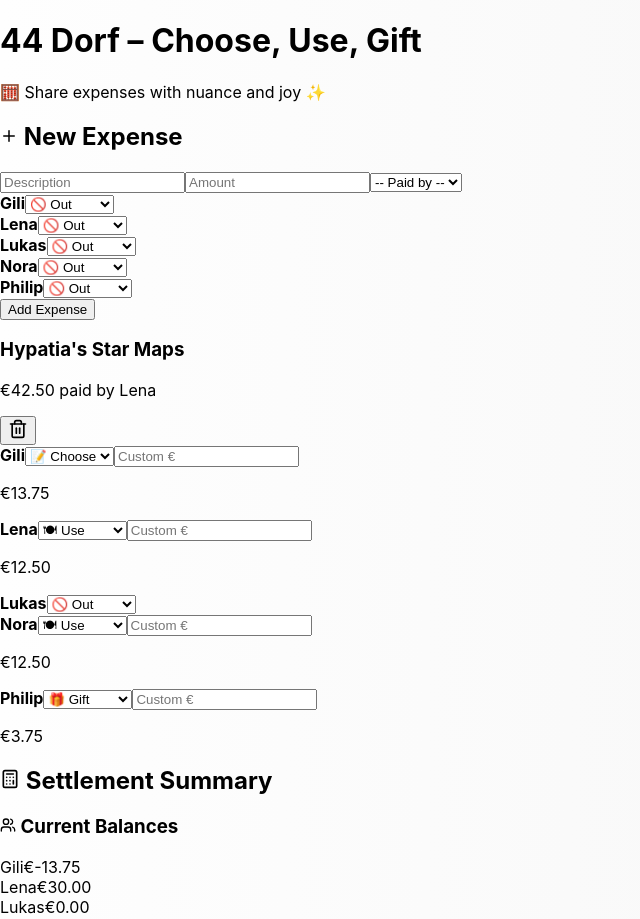
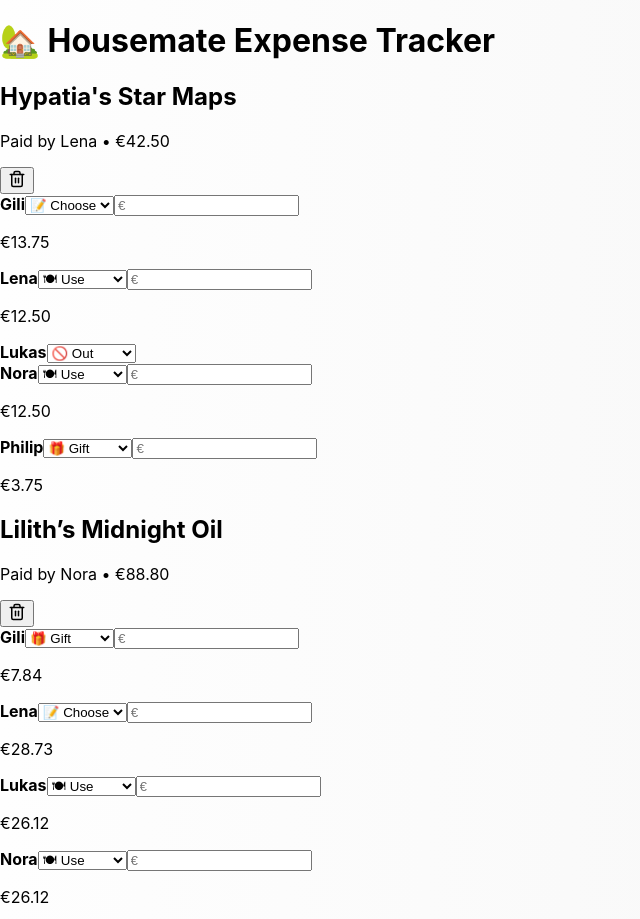
Before and after one commit to Gilganit/44-CUG, a React (Create React App) app: page / in a window 1280 px wide. Shown: the top 919 px of the page, without its empty margins (0-640 px from the left). Built offline with nearby package versions, Linux system fonts and the light colour scheme.

Commit message:
layout-fix-horizontal-display-working-version-2

```diff
--- a/src/App.js
+++ b/src/App.js
@@ -1,3 +1,4 @@
+
 import React, { useState } from 'react';
 import { Plus, Trash2, Calculator, Users, DollarSign } from 'lucide-react';
 
@@ -15,6 +16,20 @@ const ExpenseSharingApp = () => {
         Lukas: 'out',
         Nora: 'use',
         Philip: 'gift',
+      },
+      customAmounts: {}
+    },
+    {
+      id: 2,
+      description: "Lilith’s Midnight Oil",
+      amount: 88.8,
+      paidBy: 'Nora',
+      participations: {
+        Gili: 'gift',
+        Lena: 'choose',
+        Lukas: 'use',
+        Nora: 'use',
+        Philip: 'out',
       },
       customAmounts: {}
     }
@@ -70,46 +85,58 @@ const ExpenseSharingApp = () => {
 
   const calculateSplit = expense => {
     const participants = housemates.filter(person => expense.participations[person] !== 'out');
-    const choosers = participants.filter(p => expense.participations[p] === 'choose');
-    const users = participants.filter(p => expense.participations[p] === 'use');
-    const gifters = participants.filter(p => expense.participations[p] === 'gift');
+    const choosers = participants.filter(person => expense.participations[person] === 'choose');
+    const users = participants.filter(person => expense.participations[person] === 'use');
+    const gifters = participants.filter(person => expense.participations[person] === 'gift');
 
     let amounts = {};
     let remainingAmount = expense.amount;
 
     participants.forEach(person => {
-      if (expense.customAmounts?.[person]) {
+      if (expense.customAmounts && expense.customAmounts[person]) {
         amounts[person] = expense.customAmounts[person];
         remainingAmount -= expense.customAmounts[person];
       }
     });
 
-    const nonCustom = participants.filter(p => !expense.customAmounts?.[p]);
-    const totalShares =
-      choosers.filter(p => !expense.customAmounts?.[p]).length * 1.1 +
-      users.filter(p => !expense.customAmounts?.[p]).length * 1.0 +
-      gifters.filter(p => !expense.customAmounts?.[p]).length * 0.3;
+    const nonCustomParticipants = participants.filter(
+      person => !expense.customAmounts || !expense.customAmounts[person]
+    );
 
-    const baseShare = totalShares > 0 ? remainingAmount / totalShares : 0;
+    if (nonCustomParticipants.length > 0) {
+      const chooserCount = choosers.filter(p => !expense.customAmounts[p]).length;
+      const userCount = users.filter(p => !expense.customAmounts[p]).length;
+      const giftCount = gifters.filter(p => !expense.customAmounts[p]).length;
 
-    nonCustom.forEach(p => {
-      const type = expense.participations[p];
-      amounts[p] =
-        type === 'choose' ? baseShare * 1.1 :
-        type === 'use' ? baseShare * 1.0 :
-        type === 'gift' ? baseShare * 0.3 : 0;
+      const totalShares = chooserCount * 1.1 + userCount * 1.0 + giftCount * 0.3;
+      const baseShare = remainingAmount / totalShares;
+
+      nonCustomParticipants.forEach(person => {
+        const role = expense.participations[person];
+        if (role === 'choose') {
+          amounts[person] = baseShare * 1.1;
+        } else if (role === 'use') {
+          amounts[person] = baseShare * 1.0;
+        } else if (role === 'gift') {
+          amounts[person] = baseShare * 0.3;
+        }
+      });
+    }
+
+    participants.forEach(person => {
+      if (!amounts[person]) amounts[person] = 0;
     });
 
     return amounts;
   };
 
   const calculateBalances = () => {
-    const balances = housemates.reduce((acc, p) => ({ ...acc, [p]: 0 }), {});
-    expenses.forEach(exp => {
-      const split = calculateSplit(exp);
-      balances[exp.paidBy] += exp.amount;
-      Object.entries(split).forEach(([p, amt]) => {
-        balances[p] -= amt;
+    const balances = housemates.reduce((acc, person) => ({ ...acc, [person]: 0 }), {});
+    expenses.forEach(expense => {
+      const splits = calculateSplit(expense);
+      balances[expense.paidBy] += expense.amount;
+      Object.entries(splits).forEach(([person, amount]) => {
+        balances[person] -= amount;
       });
     });
     return balances;
@@ -123,11 +150,11 @@ const ExpenseSharingApp = () => {
 
     creditors.forEach(([creditor, creditAmount]) => {
       debtors.forEach(([debtor, debtAmount]) => {
-        if (creditAmount > 0.01 && Math.abs(debtAmount) > 0.01) {
-          const amt = Math.min(creditAmount, Math.abs(debtAmount));
-          settlements.push({ from: debtor, to: creditor, amount: amt });
-          balances[creditor] -= amt;
-          balances[debtor] += amt;
+        if (Math.abs(debtAmount) > 0.01 && creditAmount > 0.01) {
+          const settlementAmount = Math.min(creditAmount, Math.abs(debtAmount));
+          settlements.push({ from: debtor, to: creditor, amount: settlementAmount });
+          balances[creditor] -= settlementAmount;
+          balances[debtor] += settlementAmount;
         }
       });
     });
@@ -140,70 +167,35 @@ const ExpenseSharingApp = () => {
   };
 
   return (
-    <div className="w-screen min-h-screen bg-gradient-to-br from-pink-50 via-white to-blue-50 flex justify-center items-start p-8">
-      <div className="w-full max-w-screen-lg bg-white rounded-xl shadow-xl p-6 space-y-10">
-        {/* Header */}
-        <div className="text-center">
-          <h1 className="text-4xl font-bold text-pink-600 mb-1">44 Dorf – Choose, Use, Gift</h1>
-          <p className="text-gray-600 text-lg">🧮 Share expenses with nuance and joy ✨</p>
-        </div>
+    <div className="min-h-screen bg-gray-100 p-6">
+      <div className="max-w-5xl mx-auto">
+        <h1 className="text-3xl font-bold mb-6">🏡 Housemate Expense Tracker</h1>
 
-        {/* Add Expense */}
-        <div className="bg-gray-50 p-6 rounded-lg shadow">
-          <h2 className="text-xl font-semibold mb-4 flex items-center gap-2"><Plus size={18} /> New Expense</h2>
-          <div className="grid grid-cols-1 sm:grid-cols-3 gap-4 mb-4">
-            <input type="text" placeholder="Description" value={newExpense.description} onChange={e => setNewExpense({ ...newExpense, description: e.target.value })} className="p-2 border rounded" />
-            <input type="number" placeholder="Amount" value={newExpense.amount} onChange={e => setNewExpense({ ...newExpense, amount: e.target.value })} className="p-2 border rounded" />
-            <select value={newExpense.paidBy} onChange={e => setNewExpense({ ...newExpense, paidBy: e.target.value })} className="p-2 border rounded">
-              <option value="">-- Paid by --</option>
-              {housemates.map(p => <option key={p} value={p}>{p}</option>)}
-            </select>
-          </div>
-
-          <div className="flex flex-wrap gap-3">
-            {housemates.map(person => (
-              <div key={person} className="flex flex-col border p-3 rounded w-40 text-sm shadow-sm">
-                <strong>{person}</strong>
-                <select
-                  value={newExpense.participations[person]}
-                  onChange={e => setNewExpense({
-                    ...newExpense,
-                    participations: { ...newExpense.participations, [person]: e.target.value }
-                  })}
-                  className="border rounded p-1 mt-1"
-                >
-                  <option value="out">🚫 Out</option>
-                  <option value="choose">📝 Choose</option>
-                  <option value="use">🍽 Use</option>
-                  <option value="gift">🎁 Gift</option>
-                </select>
-              </div>
-            ))}
-          </div>
-
-          <button onClick={addExpense} className="mt-4 bg-blue-600 text-white px-4 py-2 rounded hover:bg-blue-700 transition">Add Expense</button>
-        </div>
-
-        {/* Expenses */}
+        <div className="space-y-6">
           {expenses.map(expense => {
             const splits = calculateSplit(expense);
             return (
-            <div key={expense.id} className="bg-white border rounded p-4 shadow space-y-4">
-              <div className="flex justify-between items-start">
+              <div key={expense.id} className="bg-white p-4 rounded shadow">
+                <div className="flex justify-between items-center mb-4">
                   <div>
-                  <h3 className="text-lg font-semibold">{expense.description}</h3>
-                  <p className="text-gray-500">€{expense.amount.toFixed(2)} paid by {expense.paidBy}</p>
+                    <h2 className="text-xl font-semibold">{expense.description}</h2>
+                    <p className="text-sm text-gray-500">Paid by {expense.paidBy} • €{expense.amount.toFixed(2)}</p>
                   </div>
-                <button onClick={() => deleteExpense(expense.id)} className="text-red-500 hover:text-red-700"><Trash2 size={20} /></button>
+                  <button onClick={() => deleteExpense(expense.id)} className="text-red-500 hover:text-red-700">
+                    <Trash2 size={18} />
+                  </button>
                 </div>
-              <div className="flex flex-wrap gap-3">
+                <div className="flex flex-wrap gap-4">
                   {housemates.map(person => (
-                  <div key={person} className="border p-3 rounded w-40 text-sm shadow-sm flex flex-col">
+                    <div
+                      key={person}
+                      className="flex flex-col w-40 border p-2 rounded shadow-sm bg-gray-50 text-xs"
+                    >
                       <strong>{person}</strong>
                       <select
                         value={expense.participations[person]}
                         onChange={e => updateParticipation(expense.id, person, e.target.value)}
-                      className="border rounded p-1 mb-1"
+                        className="border p-1 rounded text-xs mb-1"
                       >
                         <option value="out">🚫 Out</option>
                         <option value="choose">📝 Choose</option>
@@ -214,12 +206,12 @@ const ExpenseSharingApp = () => {
                         <>
                           <input
                             type="number"
-                          placeholder="Custom €"
+                            placeholder="€"
                             value={expense.customAmounts?.[person] || ''}
                             onChange={e => updateCustomAmount(expense.id, person, e.target.value)}
-                          className="border rounded p-1 text-xs mb-1"
+                            className="border p-1 rounded text-xs mb-1"
                           />
-                        <p className="text-xs text-gray-600">€{splits[person]?.toFixed(2)}</p>
+                          <p>€{splits[person]?.toFixed(2)}</p>
                         </>
                       )}
                     </div>
@@ -228,39 +220,6 @@ const ExpenseSharingApp = () => {
               </div>
             );
           })}
-
-        {/* Summary */}
-        <div className="bg-green-50 p-6 rounded-lg shadow">
-          <h2 className="text-xl font-semibold mb-4 flex items-center gap-2"><Calculator size={20} /> Settlement Summary</h2>
-          <div className="grid grid-cols-1 sm:grid-cols-2 gap-6">
-            <div>
-              <h3 className="font-medium mb-2 flex items-center gap-2"><Users size={16} /> Current Balances</h3>
-              <div className="space-y-1">
-                {Object.entries(calculateBalances()).map(([person, balance]) => (
-                  <div key={person} className="flex justify-between bg-white p-2 rounded">
-                    <span>{person}</span>
-                    <span className={`font-semibold ${balance > 0 ? 'text-green-600' : balance < 0 ? 'text-red-600' : 'text-gray-600'}`}>
-                      €{balance.toFixed(2)}
-                    </span>
-                  </div>
-                ))}
-              </div>
-            </div>
-            <div>
-              <h3 className="font-medium mb-2 flex items-center gap-2"><DollarSign size={16} /> Required Payments</h3>
-              <div className="space-y-1">
-                {calculateSettlements().length === 0 ? (
-                  <p className="text-gray-500 italic">All settled up 🎉</p>
-                ) : (
-                  calculateSettlements().map((s, i) => (
-                    <div key={i} className="bg-white p-2 rounded">
-                      {s.from} pays {s.to} → <span className="font-semibold text-green-600">€{s.amount.toFixed(2)}</span>
-                    </div>
-                  ))
-                )}
-              </div>
-            </div>
-          </div>
         </div>
       </div>
     </div>
```
Lines whose indentation alone changed are shown as unchanged.
